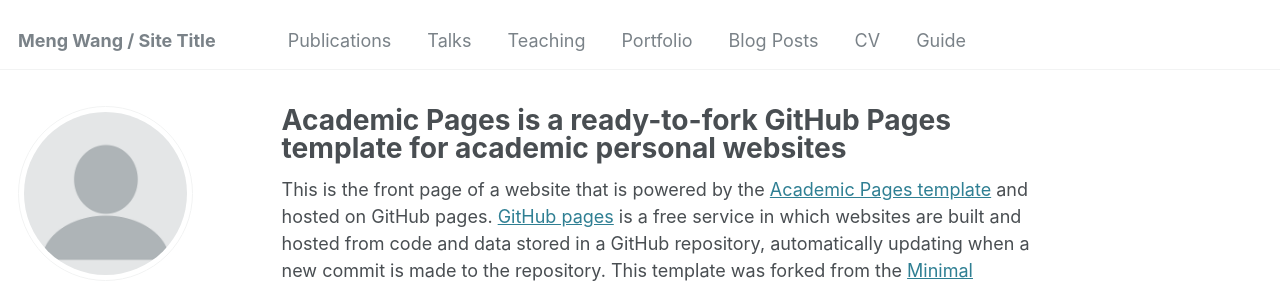
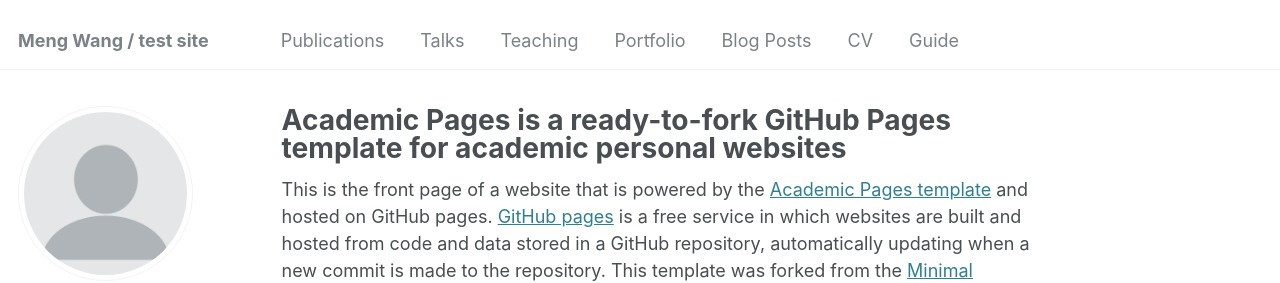
Before and after one commit to nevercodecorrect/nevercodecorrect.github.io, a Jekyll site: the page built from _pages/about.md, in a window 1280 px wide. Shown: the top 283 px of the page. Built offline with Jekyll 4.4.1, drawn with Linux system fonts in a browser that asks for light colours; some web fonts are replaced.

Commit message:
Update _config.yml

```diff
--- a/_config.yml
+++ b/_config.yml
@@ -8,7 +8,7 @@
 
 # Basic Site Settings
 locale                   : "en-US"
-title                    : "Meng Wang / Site Title"
+title                    : "Meng Wang / test site"
 title_separator          : "-"
 name                     : &name "Meng Wang"
 description              : &description "personal description"
```
